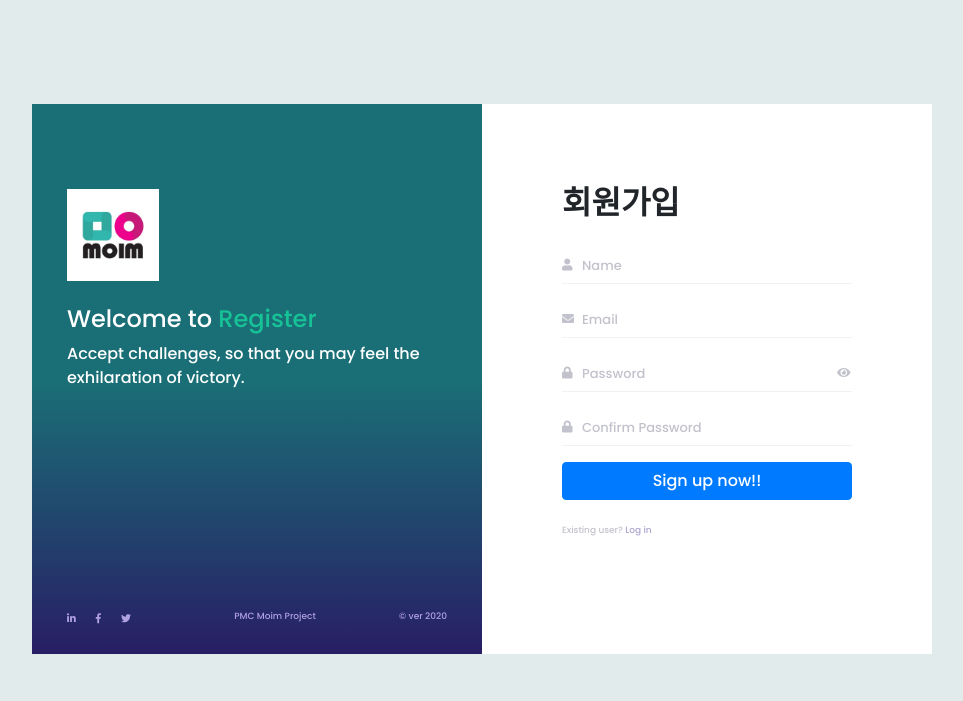
After one commit to pmc-web/pmcFirstWeb, a Spring Boot app: page /page/register in a window 1280 px wide. The commit adds this page. Shown: the top 701 px of the page, without its empty margins (158-1121 px from the left). Run offline with Spring Boot 4, Linux system fonts and the light colour scheme; some of the project's set-up classes (security, data sources, template engines, error pages and the like) are left out, and stand-ins take their place; some libraries are stand-ins or nearby versions.

Commit message:
[feat] register form add

```diff
--- a/src/main/resources/application.properties
+++ b/src/main/resources/application.properties
@@ -1,5 +1,5 @@
 spring.datasource.hikari.driver-class-name=com.mysql.cj.jdbc.Driver
 spring.datasource.hikari.jdbc-url=jdbc:mysql://127.0.0.1:3306/study?serverTimezone=UTC&characterEncoding=UTF-8
-spring.datasource.hikari.username=jiae
-spring.datasource.hikari.password=1234
+spring.datasource.hikari.username=kym
+spring.datasource.hikari.password=kym65189
 spring.jackson.property-naming-strategy=SNAKE_CASE
--- /dev/null
+++ b/src/main/resources/static/css/register.css
@@ -0,0 +1,171 @@
+@import url('https://fonts.googleapis.com/css2?family=Poppins:wght@500&display=swap');
+
+body {
+    background: #E1EBEC;
+    font-family: 'Poppins', sans-serif
+}
+
+.row {
+    width: 900px;
+    border: none;
+    border-radius: 0;
+    box-sizing: border-box
+}
+
+.lcol {
+    background: linear-gradient(to bottom, rgba(26, 111, 118, 1) 50%, rgba(40, 30, 101, 1) 100%, rgba(125, 185, 232, 1) 100%);
+    height: 550px;
+    padding: 0 35px
+}
+
+.rcol {
+    background: #fff;
+    padding: 80px;
+    height: 550px
+}
+
+span.txt {
+    color: #17C296
+}
+
+.greeting {
+    padding-top: 85px;
+    padding-right: 90px
+}
+
+h6.mt-3 {
+    padding-right: 115px
+}
+
+.footer {
+    margin-top: 220px
+}
+
+.footer span {
+    color: #B0A1E2;
+    font-size: 9px;
+    cursor: pointer
+}
+
+.fab {
+    /*color: #EDEDF5;*/
+    color: #B0A1E2;
+    font-size: 10px;
+    margin-right: 20px;
+    padding-top: 3px;
+    cursor: pointer
+}
+
+h2.heading {
+    font-weight: bold
+}
+
+.form-control {
+    border: none;
+    border-radius: 0px;
+    border-bottom: 1px solid #F2F2F2
+}
+
+.form-control::placeholder {
+    font-size: 13px;
+    color: #C2C2CC
+}
+
+.form-control:focus {
+    box-shadow: none;
+    border-bottom: 1px solid #F2F2F2
+}
+
+.fone input {
+    padding-left: 20px
+}
+
+.fone {
+    position: relative
+}
+
+.fone .fas {
+    position: absolute;
+    left: 0;
+    top: 5px;
+    padding: 8px 0px;
+    color: #C2C2CC;
+    font-size: 12px
+}
+
+.fone .image {
+    position: absolute;
+    left: 275px;
+    top: 0px;
+    cursor: pointer
+}
+
+.form-check-input {
+    margin-top: 10px
+}
+
+.form-check-label {
+    font-size: 9px;
+    color: #C2C2CC
+}
+
+.btn-success {
+    padding: 7px 40px;
+    background: #11C892;
+    border: none;
+    border-radius: 30px;
+    font-size: 9px
+}
+
+.btn-success:hover {
+    background: #11C892
+}
+
+.btn-success:focus {
+    box-shadow: none
+}
+
+u {
+    cursor: pointer
+}
+
+p.exist {
+    font-size: 9px;
+    color: #C2C2CC
+}
+
+p.exist span {
+    cursor: pointer;
+    color: #ABA5D3
+}
+
+@media screen and (max-width: 993px) {
+    .fone .image {
+        position: absolute;
+        left: 180px
+    }
+
+    .footer {
+        margin-top: 190px
+    }
+}
+
+@media screen and (max-width: 768px) {
+    .row {
+        width: 450px
+    }
+
+    .rcol {
+        padding: 60px 180px 60px 60px
+    }
+}
+
+@media screen and (max-width: 420px) {
+    .rcol {
+        padding: 60px 50px 60px 50px
+    }
+
+    .footer {
+        margin-top: 140px
+    }
+}
--- a/src/main/resources/templates/layout/navbar.html
+++ b/src/main/resources/templates/layout/navbar.html
@@ -28,7 +28,7 @@
                         <a class="nav-link" href="/page/login">로그인</a>
                     </li>
                     <li class="nav-item">
-                        <a class="nav-link" href="#">회원가입</a>
+                        <a class="nav-link" href="/page/register">회원가입</a>
                     </li>
                     <li class="nav-item dropdown">
                         <a class="nav-link dropdown-toggle" href="#" id="navbarDropdownBlog" data-toggle="dropdown" aria-haspopup="true" aria-expanded="false">
--- a/src/main/resources/templates/user/login.html
+++ b/src/main/resources/templates/user/login.html
@@ -23,4 +23,3 @@
     <p class="mt-5 mb-3 text-muted">&copy; 2020-2021</p>
 </form>
 </body>
-</html>
--- /dev/null
+++ b/src/main/resources/templates/user/register.html
@@ -0,0 +1,39 @@
+<!doctype html>
+<html xmlns:th="http://www.thymeleaf.org">
+<head th:replace="/layout/common.html :: fragment-common"></head>
+<head>
+    <link th:href="@{/css/register.css}" rel="stylesheet">
+</head>
+
+<div class="container d-flex justify-content-center">
+    <div class="row my-5">
+        <div class="col-md-6 text-left text-white lcol">
+            <div class="greeting">
+                <a href="/"><img class="mb-4" th:src="@{/img/moim.jpg}" alt="" width="92" height="92"></a>
+                <h4>Welcome to <span class="txt">Register</span></h4>
+            </div>
+            <h7 class="mt-3">Accept challenges, so that you may feel the exhilaration of victory.</h7>
+            <div class="footer">
+                <div class="socials d-flex flex-row justify-content-between text-white">
+                    <div class="d-flex flex-row"><i class="fab fa-linkedin-in"></i><i class="fab fa-facebook-f"></i><i class="fab fa-twitter"></i></div> <span>PMC Moim Project</span> <span>&copy; ver 2020</span>
+                </div>
+            </div>
+        </div>
+        <div class="col-md-6 rcol">
+            <form class="sign-up">
+                <h2 class="heading mb-4">회원가입</h2>
+                <div class="form-group fone mt-2"> <i class="fas fa-user"></i> <input type="name" class="form-control" placeholder="Name"> </div>
+                <div class="form-group fone mt-2"> <i class="fas fa-envelope"></i> <input type="email" class="form-control" placeholder="Email"> </div>
+                <div class="form-group fone mt-2"> <i class="fas fa-lock"></i> <input type="password" class="form-control" placeholder="Password">
+                    <div class="image"><i class="fas fa-eye"></i></div>
+                </div>
+                <div class="form-group fone mt-2"> <i class="fas fa-lock"></i> <input type="password" class="form-control" placeholder="Confirm Password"></div>
+<!--                <input type="checkbox" class="form-check-input ml-0" id="exampleCheck1"> <label class="form-check-label ml-3" for="exampleCheck1">I agree to Stoke <u>Terms</u> and <u>Privacy Policy</u></label>-->
+<!--                <button type="button" class="btn btn-success mt-2">Sign up now!!</button>-->
+                <button type="button" class="btn btn-block btn-bold btn-primary mt-2">Sign up now!!</button>
+            </form>
+            <p class="exist mt-4">Existing user? <span>Log in</span></p>
+        </div>
+    </div>
+</div>
+</html>
```
